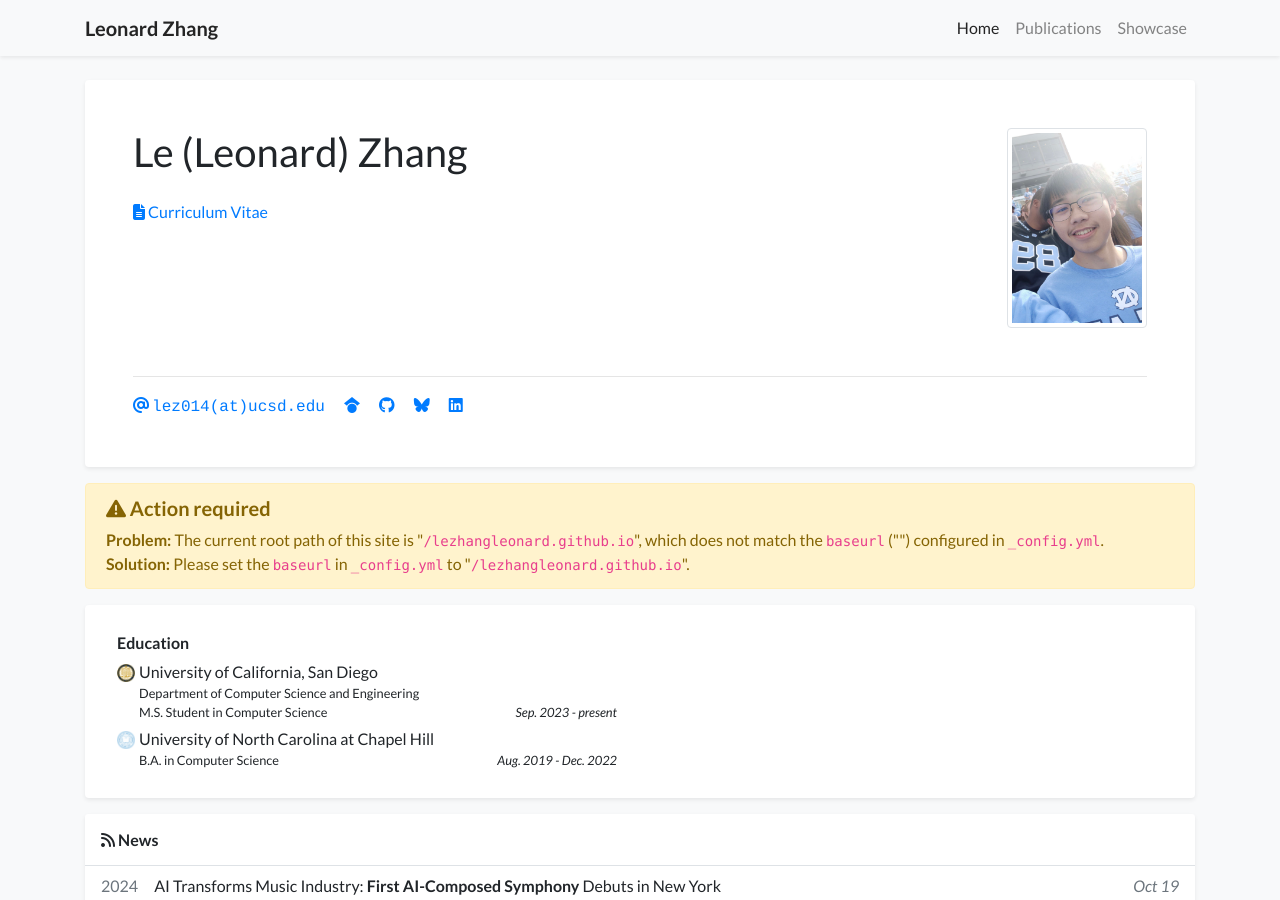
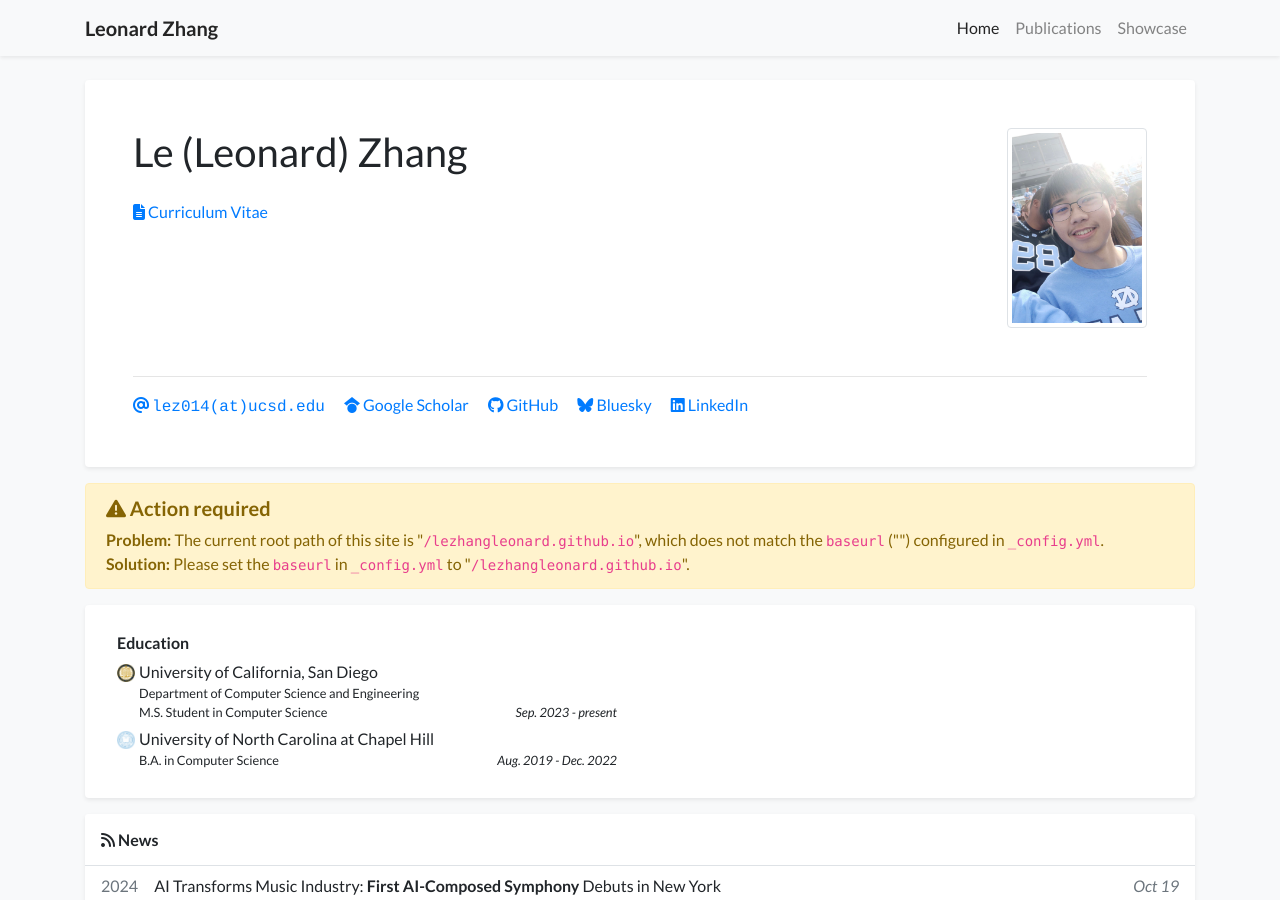
Before and after one commit to lezhangleonard/lezhangleonard.github.io, a Jekyll site: the page built from index.html, in a window 1280 px wide and 900 px high. Built offline with Jekyll 4.4.1, drawn with Linux system fonts in a browser that asks for light colours; nearby versions of some CDN libraries; a style sheet for code colours, icons or effects is not loaded.

Commit message:
Revert "Update profile_card.html"
This reverts commit 4af7d9dee4081fa3fb490cff8cc895e3c504bcf8.

```diff
--- a/_includes/widgets/profile_card.html
+++ b/_includes/widgets/profile_card.html
@@ -60,31 +60,31 @@
                         {%- assign gscholar_url = 'https://scholar.google.com/citations?user=' | append: site.data.profile.gscholar -%}
                         {%- endif -%}
                         <a class="pr-3 no-break" target="_blank" href="{{ gscholar_url }}">
-                            <i class="fab fa-google-scholar"></i>
+                            <i class="fab fa-google-scholar"></i> Google Scholar
                         </a>
                         {% endif %}
 
                         {% if site.data.profile.github %}
                         <a class="pr-3 no-break" target="_blank" href="https://github.com/{{ site.data.profile.github }}">
-                            <i class="fab fa-github"></i>
+                            <i class="fab fa-github"></i> GitHub
                         </a>
                         {% endif %}
 
                         {% if site.data.profile.wechat_qrcode %}
                         <a class="pr-3 no-break" data-toggle="modal" data-target="#modal-wechat">
-                            <i class="fab fa-weixin"></i>
+                            <i class="fab fa-weixin"></i> WeChat
                         </a>
                         {% endif %}
 
                         {% if site.data.profile.twitter %}
                         <a class="pr-3 no-break" target="_blank" href="https://bsky.app/profile/{{ site.data.profile.twitter }}">
-                            <i class="fa-brands fa-bluesky"></i>
+                            <i class="fa-brands fa-bluesky"></i> Bluesky
                         </a>
                         {% endif %}
 
                         {% if site.data.profile.linkedin %}
                         <a class="pr-3 no-break" target="_blank" href="https://www.linkedin.com/in/{{ site.data.profile.linkedin }}">
-                            <i class="fab fa-linkedin"></i>
+                            <i class="fab fa-linkedin"></i> LinkedIn
                         </a>
                         {% endif %}
 
```
